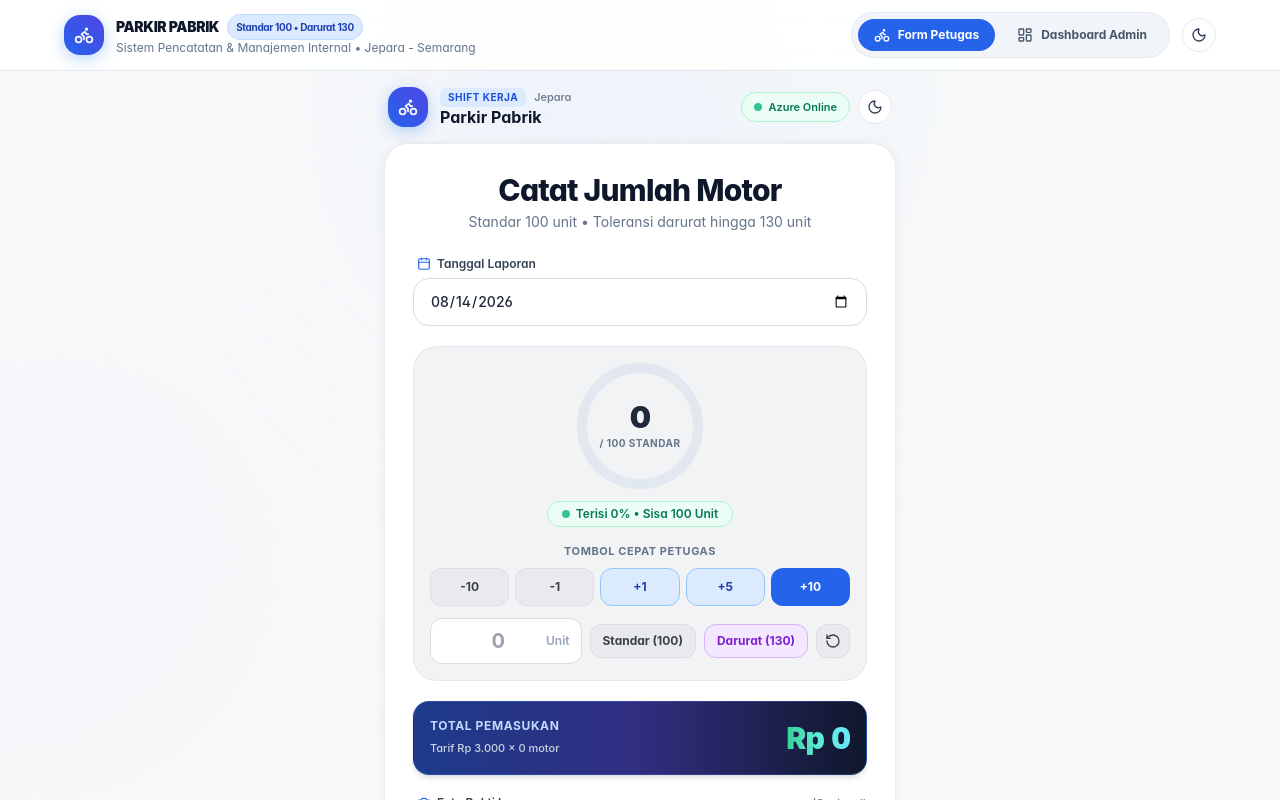
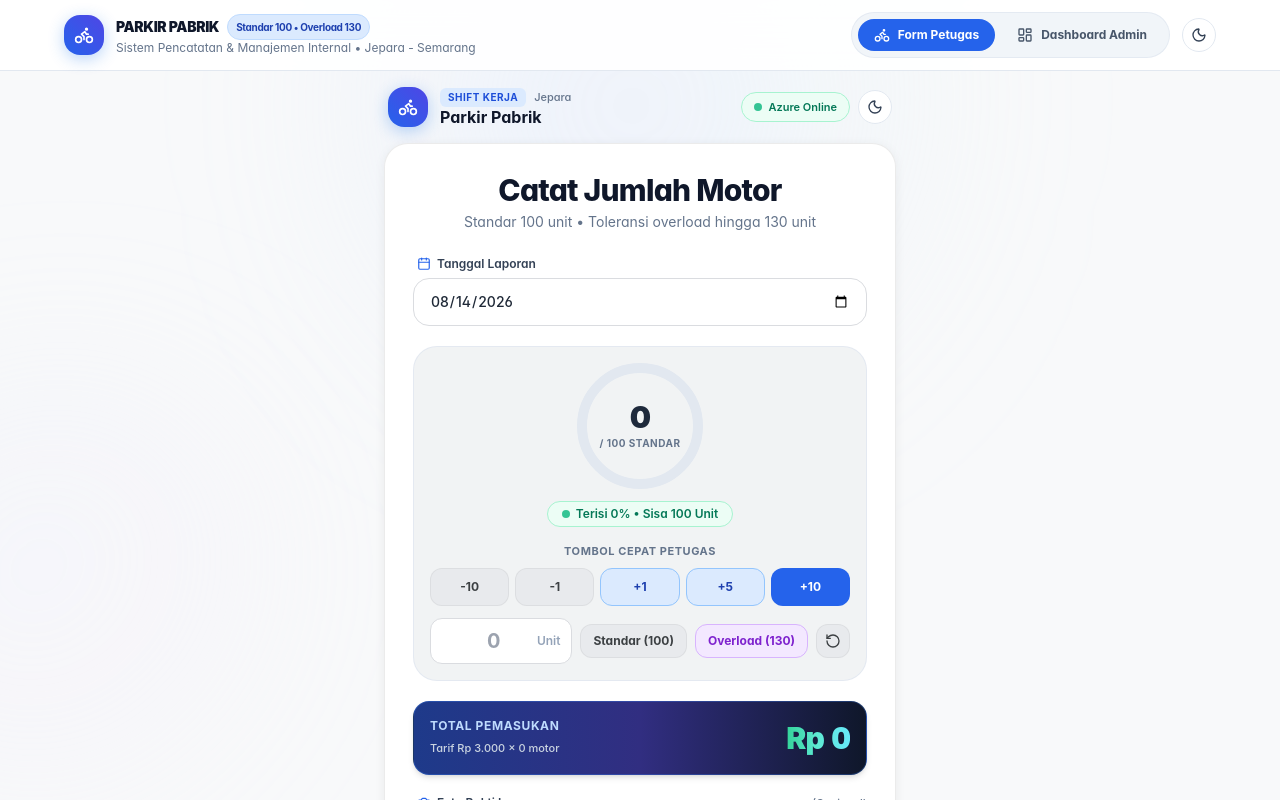
Before and after one commit to arhaqx/catatan-parkir, a React app in the folder frontend/: page / in a window 1280 px wide. Shown: the top 800 px of the page. Built offline with nearby package versions, Linux system fonts and the light colour scheme; no server answers; the HTML template or start-up script is replaced by a standard one.

Commit message:
chore: rename darurat button to overload

```diff
--- a/frontend/src/App.jsx
+++ b/frontend/src/App.jsx
@@ -21,7 +21,7 @@ function AppContent() {
               <h1 className="text-sm font-black tracking-tight text-slate-900 dark:text-white flex items-center gap-2">
                 PARKIR PABRIK
                 <span className="text-[10px] font-bold px-2 py-0.5 rounded-full bg-blue-100 dark:bg-m3-primary-container text-blue-800 dark:text-m3-on-primary-container border border-blue-200 dark:border-m3-primary/30">
-                  Standar 100 • Darurat 130
+                  Standar 100 • Overload 130
                 </span>
               </h1>
               <p className="text-xs text-slate-500 dark:text-slate-400">Sistem Pencatatan & Manajemen Internal • Jepara - Semarang</p>
--- a/frontend/src/components/AdminDashboard.jsx
+++ b/frontend/src/components/AdminDashboard.jsx
@@ -276,7 +276,7 @@ const AdminDashboard = () => {
               Admin Looker
             </span>
             <span className="text-xs text-slate-500 dark:text-slate-400 font-medium">
-              • Kapasitas Standar: 100 Motor • Darurat: 130
+              • Kapasitas Standar: 100 Motor • Overload: 130
             </span>
           </div>
           <h1 className="text-2xl sm:text-3xl md:text-4xl font-black tracking-tight text-slate-900 dark:text-white">
--- a/frontend/src/components/EmployeeForm.jsx
+++ b/frontend/src/components/EmployeeForm.jsx
@@ -168,7 +168,7 @@ const EmployeeForm = () => {
             Catat Jumlah Motor
           </h2>
           <p className="text-slate-500 dark:text-slate-400 text-xs sm:text-sm mt-1">
-            Standar 100 unit • Toleransi darurat hingga 130 unit
+            Standar 100 unit • Toleransi overload hingga 130 unit
           </p>
         </div>
 
@@ -298,9 +298,9 @@ const EmployeeForm = () => {
                   type="button"
                   onClick={handleSetEmergency}
                   className="px-3 py-2 rounded-xl bg-purple-100 dark:bg-purple-950/60 hover:bg-purple-200 dark:hover:bg-purple-900/60 text-purple-700 dark:text-purple-300 border border-purple-300 dark:border-purple-500/30 text-xs font-bold whitespace-nowrap"
-                  title="Isi 130 Motor (Batas Darurat Maksimal)"
+                  title="Isi 130 Motor (Kapasitas Overload Maksimal)"
                 >
-                  Darurat (130)
+                  Overload (130)
                 </button>
 
                 <button
```
